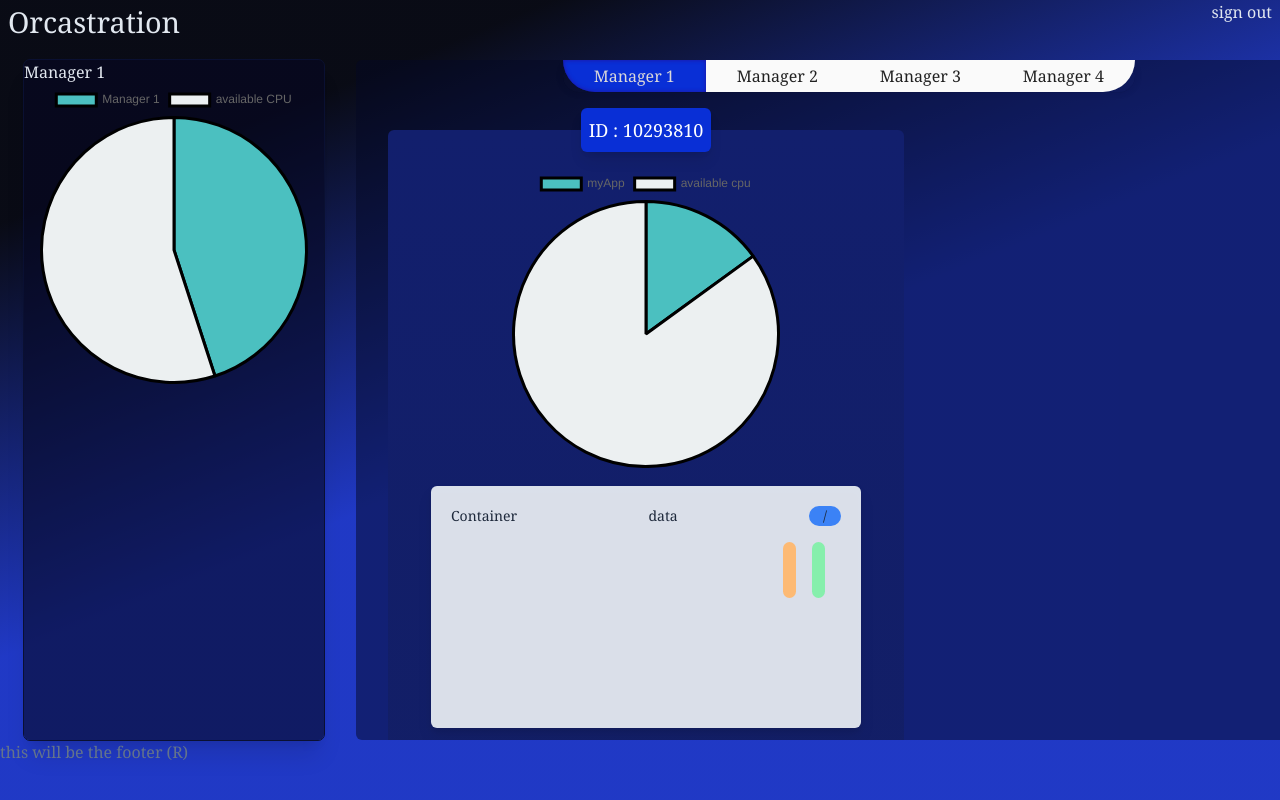
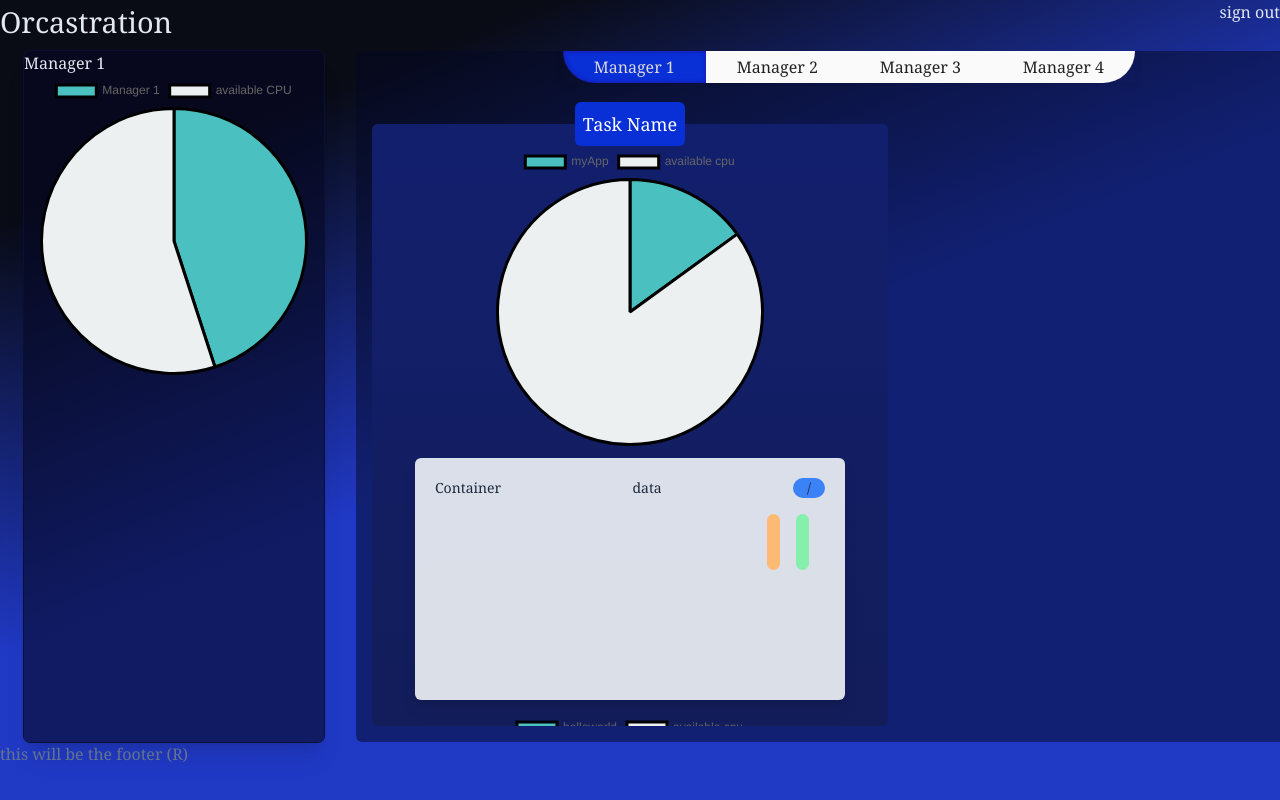
Before and after one commit to oslabs-beta/Orcastration, a React app: page / in a window 1280 px wide. Shown: the top 800 px of the page. Built offline with nearby package versions, Linux system fonts and the light colour scheme; a web font is replaced by a local one.

Commit message:
worker y-overflow improved

```diff
--- a/app/src/components/App.jsx
+++ b/app/src/components/App.jsx
@@ -51,9 +51,9 @@ const App = (props) => {
   };
 
   return (
-    <div className='navigation h-full' id='background'>
+    <div className='navigation' id='background'>
       <Navigation />
-      <div className='managerAndTabs mx-6 overflow-y-visible'>
+      <div className='managerAndTabs mx-6'>
         <ManagerMetricsContainer
           activeTab={activeTab}
           currentManager={currentManager}
--- a/app/src/components/Navigation.js
+++ b/app/src/components/Navigation.js
@@ -2,7 +2,7 @@ import React from 'react';
 
 const Navigation = () => {
   return (
-    <div className='navigationBar text-slate-200 border-slate-500 mx-2 mb-4'>
+    <div className='navigationBar text-slate-200'>
       <p id='logo' className='mainFontEl'>
         Orcastration
       </p>
--- a/app/src/components/WorkerComponent.jsx
+++ b/app/src/components/WorkerComponent.jsx
@@ -4,8 +4,6 @@ import { motion } from 'framer-motion';
 // import { motion, useViewportScroll, useTransform } from "framer-motion";
 
 export default function WorkerComponent({ chartData, totalPercentageCPU }) {
-  // const { scrollYProgress } = useViewportScroll();
-  // const scale = useTransform(scrollYProgress, [0, 1], [0.2, 2]);
   let containers = [];
   for (let i = 0; i < chartData.length; i++) {
     containers.push(<ContainerComponent chartData={chartData[i]} />);
@@ -13,22 +11,12 @@ export default function WorkerComponent({ chartData, totalPercentageCPU }) {
 
   return (
     <motion.fieldset
-      //  initial={{ opacity: 0 }}
-      //  animate={{ opacity: 1 }}
-      //  transition={{ duration: 0.8 }}
-      // whileHover={{  backgroundColor: "#BBBA" }}
-      // initial={{ opacity: 0, scale: 0.8 }}
-      // animate={{ opacity: 1, scale: 1 }}
-      // transition={{ duration: 0.2 }}
-      className='worker-component w-96 border-solid flex flex-col items-center justify-items-end gap-y-2.5 overflow-auto snap-y scroll-smooth rounded-md'
+      className='worker-component border-solid flex flex-col items-center gap-y-1 snap-y scroll-smooth rounded-md'
     >
-      <legend className='text-white bg-nightblue-300 text-lg p-2 rounded-md shadow-lg'>
-        ID : 10293810
+      <legend className='text-white bg-nightblue-300 text-lg p-2 rounded-md'>
+        Task Name
       </legend>
       {containers}
-
-      {/* <motion.div style={{ scaleY: scrollYProgress }} className="bg-blue-600 w-full h-full origin-bottom z-20">
-  </motion.div> */}
     </motion.fieldset>
   );
 }
--- a/app/src/components/tabComponent/Tabs.js
+++ b/app/src/components/tabComponent/Tabs.js
@@ -17,10 +17,9 @@ const Tabs = ({
   //declare activeTab and setActiveTab to be able to display
   //   const [activeTab, setActiveTab] = useState('tab1');
   return (
-    <div className='Tabs px-4 pb-4 bg-nightblue-800/50 overflow-x-auto overflow-y-visible w-full rounded-md'>
+    <div className='Tabs px-4 pb-4 bg-nightblue-800/50 rounded-md'>
       {/* Tab nav */}
-      <div className='w-full flex align-middle overflow-y-visible justify-center'>
-        <ul className='nav m-0 h-fit'>
+        <ul className='nav m-0 flex h-fit'>
           <TabNavItem
             title='Manager 1'
             id='tab1'
@@ -56,22 +55,13 @@ const Tabs = ({
             updateManager={updateManager}
           />
         </ul>
-      </div>
-      <div className='outlet flex items-end'>
-        {/* content displayed here */}
       <TabContent id='tab1' activeTab={activeTab}>
-          <div
-            id='tab_background'
-            className='flex items-center justify-center p-4 bg-slate-400/0 gap-x-3.5 rounded-md'
-          >
           <WorkerComponent
             chartData={chartData}
             totalPercentageCPU={totalPercentageCPU}
           />
-          </div>
       </TabContent>
-        {/* <TabContent id='tab2' activeTab={activeTab}>
-          <div className='flex items-center justify-center p-4 gap-x-3.5'>
+      <TabContent id='tab2' activeTab={activeTab}>
           <WorkerComponent
             chartData={chartData}
             totalPercentageCPU={totalPercentageCPU}
@@ -80,10 +70,8 @@ const Tabs = ({
             chartData={chartData}
             totalPercentageCPU={totalPercentageCPU}
           />
-          </div>
       </TabContent>
       <TabContent id='tab3' activeTab={activeTab}>
-          <div className='flex items-center justify-center p-4 bg-blue-100 gap-x-3.5'>
           <WorkerComponent
             chartData={chartData}
             totalPercentageCPU={totalPercentageCPU}
@@ -96,17 +84,13 @@ const Tabs = ({
             chartData={chartData}
             totalPercentageCPU={totalPercentageCPU}
           />
-          </div>
       </TabContent>
       <TabContent id='tab4' activeTab={activeTab}>
-          <div className='flex items-center justify-center p-4 bg-blue-100 gap-x-3.5'>
           <WorkerComponent
             chartData={chartData}
             totalPercentageCPU={totalPercentageCPU}
           />
-          </div>
-        </TabContent> */}
-      </div>
+      </TabContent>
     </div>
   );
 };
--- a/app/src/components/tabNavAndContent/TabContent.js
+++ b/app/src/components/tabNavAndContent/TabContent.js
@@ -1,7 +1,7 @@
 import React from 'react';
 
 const TabContent = ({ id, activeTab, children }) => {
-  return activeTab === id ? <div className='TabContent'>{children}</div> : null;
+  return activeTab === id ? <div className='TabContent snap-inline'>{children}</div> : null;
   //   return <div>hello</div>;
 };
 
--- a/app/src/index.css
+++ b/app/src/index.css
@@ -4,11 +4,13 @@
 
 body {
   height: 100vh;
+  height: 100dvh;
+  /* width: 100vw; */
 }
 
 #root {
-  height: 100%;
-  width: 100%;
+  height: inherit;
+  /* width: inherit; */
   margin: 0;
   background: linear-gradient(158deg, hsl(231, 39%, 6%) 17%, hsl(231, 72%, 45%) 50%);
   /* background-color: rgb(255, 255, 255); */
@@ -18,9 +20,24 @@ body {
   background-size: cover;
 }
 
+/* Tabs Container */
+.Tabs {
+  display: grid;
+  grid-template-rows: 1fr 92.5%;
+  height: inherit;
+  overflow: auto;
+}
+
+.snap-inline {
+  scroll-snap-type: inline mandatory;
+}
+
+.snap-inline > * {
+  scroll-snap-align: start;
+}
+
 .worker-component {
-    height: auto;
-    padding-top: 1rem;
+  height: 100%;
   padding-bottom: 1rem;
   position: relative;
   background-image: linear-gradient(
@@ -29,6 +46,8 @@ body {
     #131D5A
   );
   z-index: 1;
+  overflow-y: scroll;
+  overscroll-behavior-inline: contain;
 }
 
 .worker-component::before {
@@ -38,6 +57,7 @@ body {
   right: 0;
   bottom: 0;
   left: 0;
+  height: 200%;
   background-image: linear-gradient(
     to bottom,
     #121f6d,
@@ -48,6 +68,7 @@ body {
   transition: opacity 1.2s linear;
   opacity: 0;
 }
+
 .worker-component:hover::before {
   opacity: 1;
 }
@@ -65,31 +86,30 @@ body {
 }
 
 /* Style App.js wrapper */
-.App {
+/* .App {
   width: 100vw;
   height: 100vh;
   display: flex;
   align-items: center;
   justify-content: center;
   overflow: hidden;
+} */
+
+.nav {
+  margin-inline: auto;
 }
 
-/* Tab Container */
-.Tabs {
-  display: grid;
-}
 /* Tab Navigation */
 ul.nav {
   width: 60%;
   display: flex;
   align-items: center;
   justify-content: space-between;
-  border-radius: 2rem;
   box-shadow: rgba(17, 17, 26, 0.05) 0px 1px 0px,
     rgba(17, 17, 26, 0.1) 0px 0px 8px;
-  @media (max-width: 768px) {
+  /* @media (max-width: 768px) {
     width: 90%;
-  }
+  } */
 }
 
 ul.nav li {
@@ -128,11 +148,14 @@ ul.nav li.active {
 
 /* Tab Content Styles */
 .TabContent {
-  display: flex;
-  align-items: flex-start;
+  display: grid;
+  grid-auto-flow: column;
+  grid-auto-columns: 40%;
   gap: 1rem;
   font-size: 2rem;
   text-align: center;
+  overflow-x: auto;
+  overscroll-behavior-inline: contain;
 }
 
 /* ===== Scrollbar CSS ===== */
@@ -165,9 +188,11 @@ ul.nav li.active {
 #logo {
   font-size: 1.8rem;
 }
+
 /* .mainFontEl { */
   /* font-family: 'Prosto One', cursive; */
 /* } */
+
 .managerMetricsContainer {
   /* display: flex; */
   outline-style: solid;
@@ -181,8 +206,10 @@ ul.nav li.active {
 
 /* set nav proportion relative to rest of screen  */
 .navigation {
+  padding-bottom: 2rem;
+  height: inherit;
   display: grid;
-  grid-template-rows: 1fr 85% 1fr;
+  grid-template-rows: 2fr 90% 1fr;
 }
 
 .managerAndTabs {
@@ -190,3 +217,8 @@ ul.nav li.active {
   grid-template-columns: 1fr 80%;
   gap: 2rem;
 }
+
+#tab3 {
+  display: grid;
+  grid-auto-flow: column;
+}
```
Lines whose indentation alone changed are shown as unchanged.
